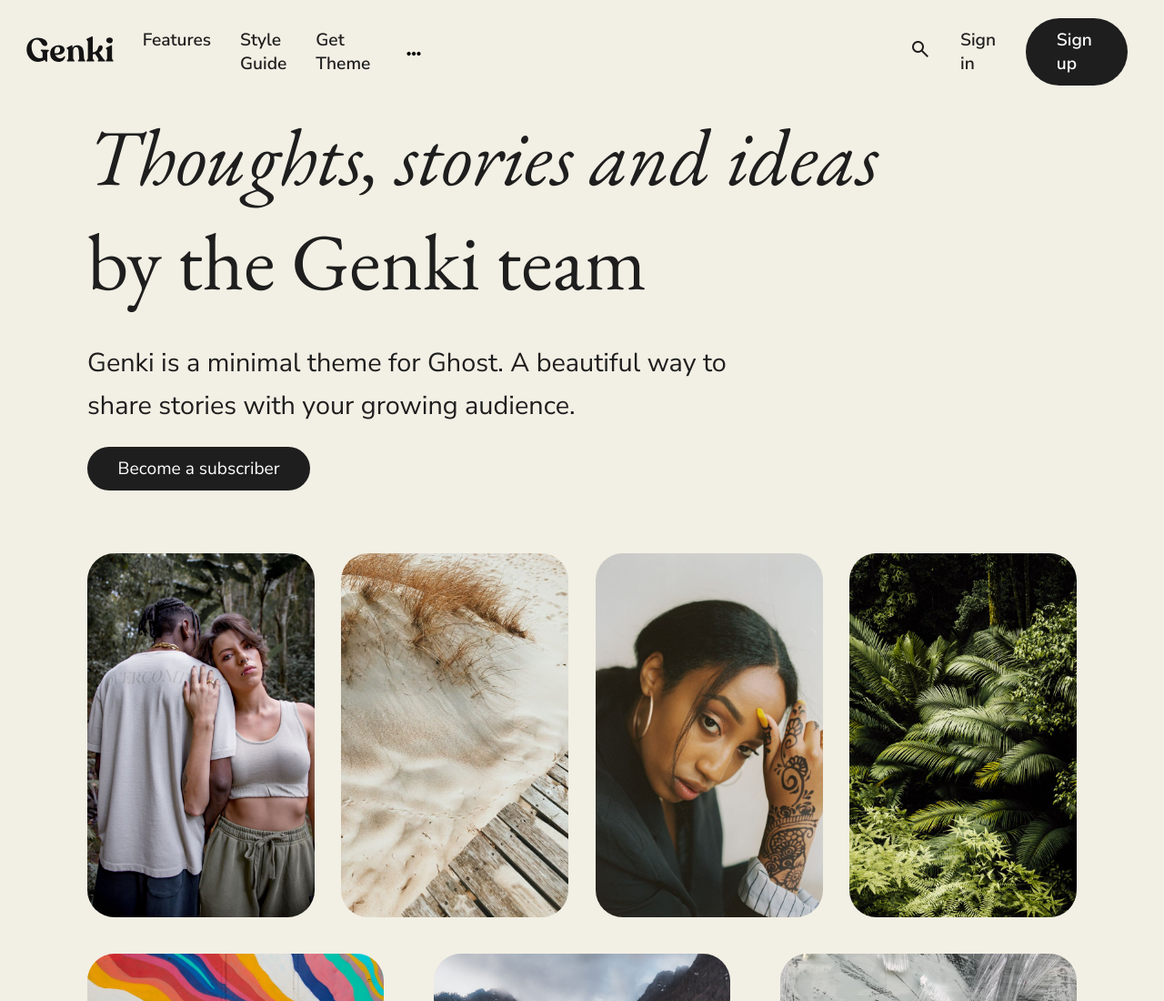
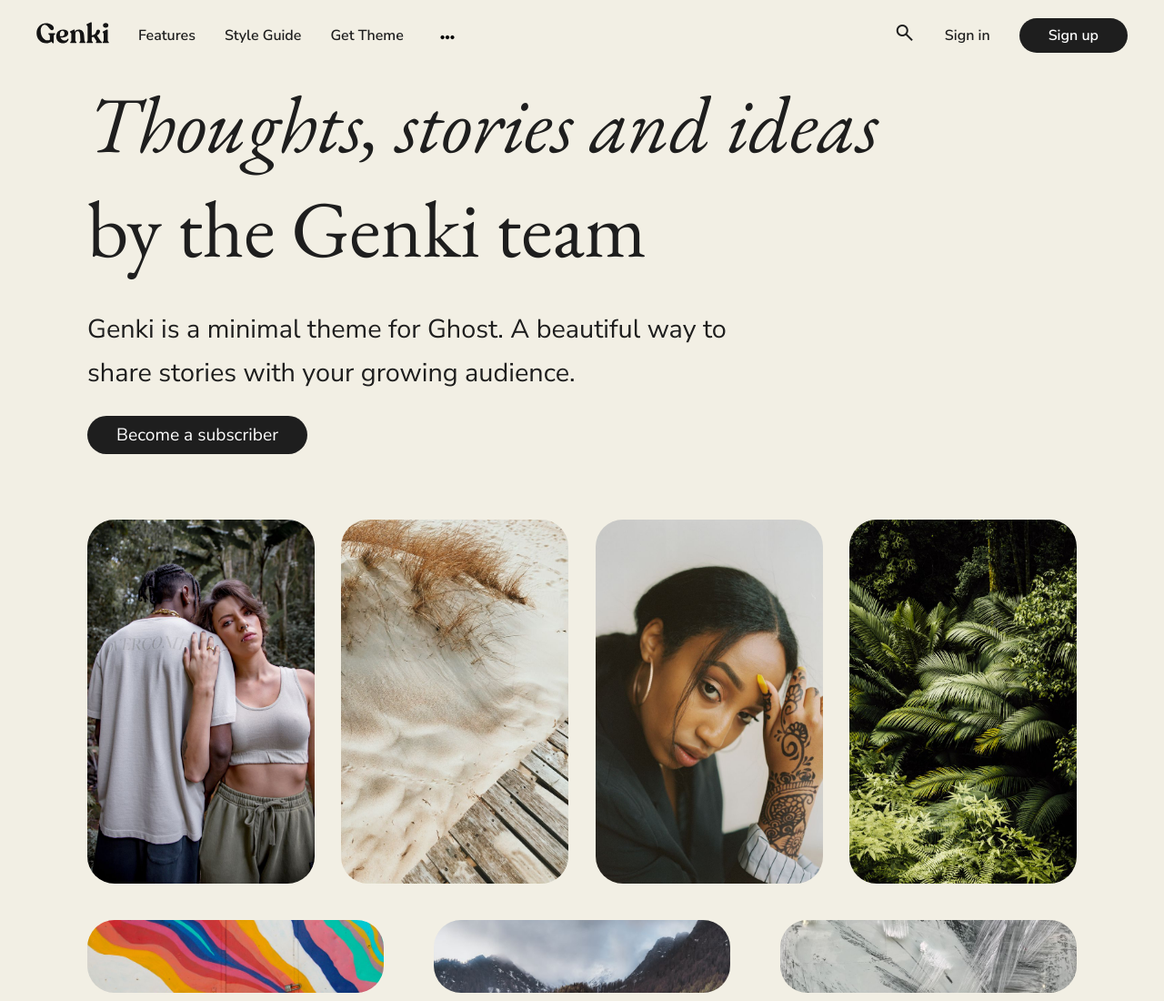
Before and after one commit to bidemidone1/Genki-Magazine-Sepia-Website, a plain HTML site: page index.html in a window 1280 px wide. Shown: the top 1100 px of the page at 91% size. Drawn offline with nearby package versions, Linux system fonts and the light colour scheme.

Commit message:
adjusted some properties in headr/nav

```diff
--- a/assets/css/home.css
+++ b/assets/css/home.css
@@ -29,7 +29,7 @@ nav a{
     text-decoration: none;
     color: #1e1e1e;
     font-weight: 600;
-    font-size: 1.2rem;
+    font-size: 1rem;
 
 }
 
@@ -42,7 +42,7 @@ nav li{
 }
 
 .logo img{
-    width: 6rem;
+    width: 5rem;
     height: 2rem;
 }
 
@@ -55,7 +55,7 @@ nav li{
 
 .logo-container{
     gap: 2rem;
-    width: 35%;
+    max-width: 45%;
     justify-content: center;
     align-items: center;
 }
@@ -68,12 +68,12 @@ ul{
     gap: 2rem;
     justify-content: center;
     align-items: center;
-    width: 20%;
+    max-width: 25%;
 }
 
 .signup, .subscribe{
     background-color: #1e1e1e;
-    padding: 0.7rem 2.1rem;
+    padding: 0.5rem 2rem;
     border-radius: 100px;
     transition: background-color 0.3s ease;
 }
```
Also changed, not shown: index.html (+0 -1 lines).
